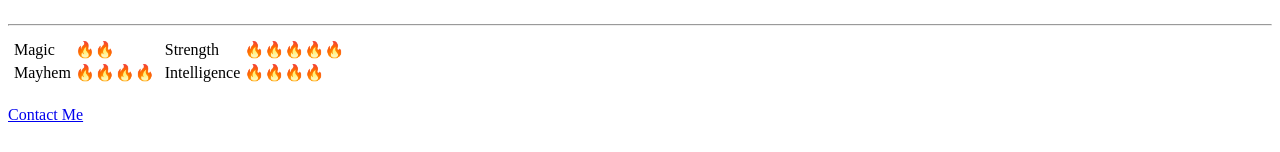
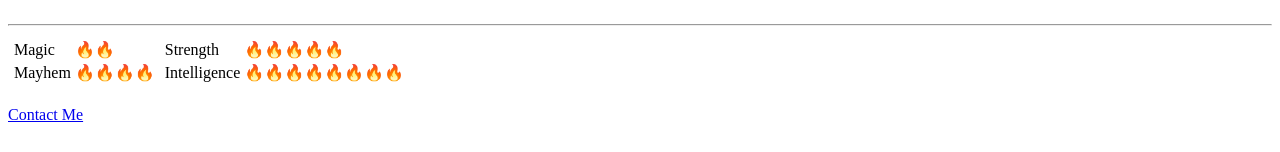
Before and after one commit to Thejayman77/HTML---Personal-Site-Testing, a plain HTML site: page index.html in a window 1280 px wide. Shown: the part 517-669 px from the top of the page. Drawn offline with Linux system fonts and the light colour scheme.

Commit message:
Changed intelligence

```diff
--- a/index.html
+++ b/index.html
@@ -72,7 +72,7 @@
                     </tr>
                     <tr>
                         <td>Intelligence</td>
-                        <td>🔥🔥🔥🔥</td>
+                        <td>🔥🔥🔥🔥🔥🔥🔥🔥</td>
                     </tr>
                 </table>
             </td>
```
